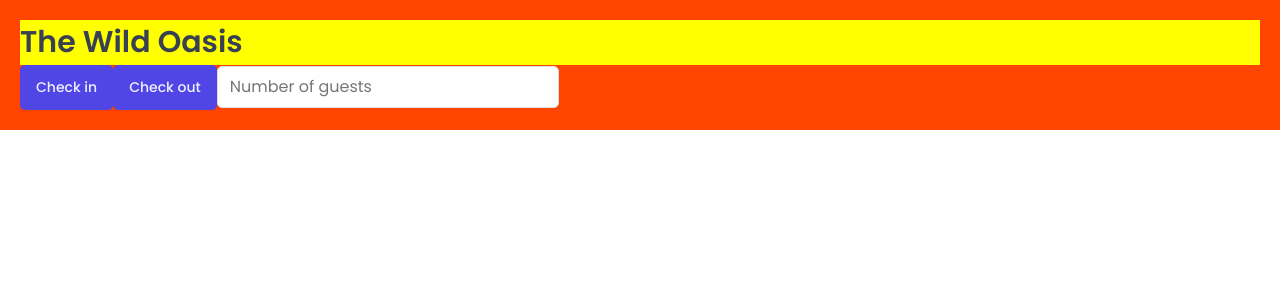
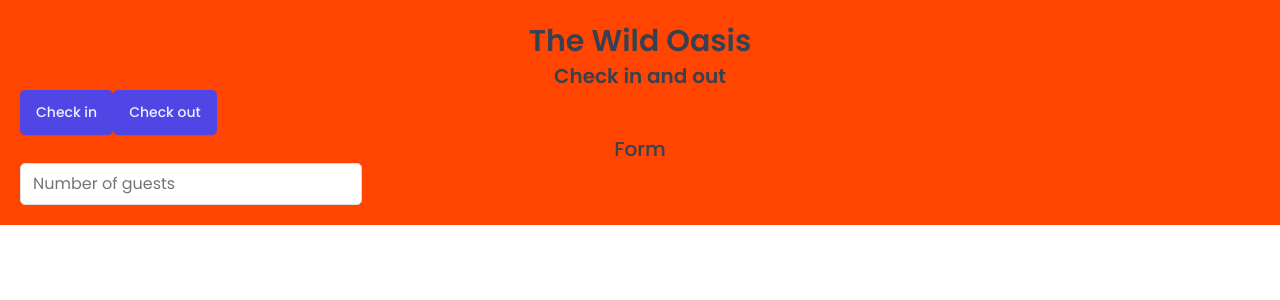
Before and after one commit to ivantxo/the_wild_oasis, a React (Vite) app: page / in a window 1280 px wide. Shown: the top 300 px of the page. Built offline with nearby package versions, Linux system fonts and the light colour scheme; a web font is replaced by a local one.

Commit message:
More Styled components: props and css function

```diff
--- a/src/App.jsx
+++ b/src/App.jsx
@@ -2,12 +2,7 @@
 import GlobalStyles from "./styles/GlobalStyles";
 import Button from "./ui/Button";
 import Input from "./ui/Input";
-
-const H1 = styled.h1`
-  font-size: 30px;
-  font-weight: 600;
-  background-color: yellow;
-`;
+import Heading from "./ui/Heading";
 
 const StyledApp = styled.div`
   background-color: orangered;
@@ -19,9 +14,13 @@
     <>
       <GlobalStyles />
       <StyledApp>
-        <H1>The Wild Oasis</H1>
+        <Heading as="h1">The Wild Oasis</Heading>
+        <Heading as="h2">Check in and out</Heading>
+
         <Button>Check in</Button>
         <Button>Check out</Button>
+        <Heading as="h3">Form</Heading>
+
         <Input type="number" placeholder="Number of guests" />
       </StyledApp>
     </>
--- /dev/null
+++ b/src/ui/Heading.jsx
@@ -0,0 +1,31 @@
+import styled, { css } from "styled-components";
+
+const test = `text-align: center;`;
+
+const Heading = styled.h1`
+  ${(props) =>
+    props.as === "h1" &&
+    css`
+      font-size: 3rem;
+      font-weight: 600;
+    `}
+
+  ${(props) =>
+    props.as === "h2" &&
+    css`
+      font-size: 2rem;
+      font-weight: 600;
+    `}
+
+  ${(props) =>
+    props.as === "h3" &&
+    css`
+      font-size: 2rem;
+      font-weight: 500;
+    `}
+
+    line-height: 1.4;
+  ${test}
+`;
+
+export default Heading;
```
